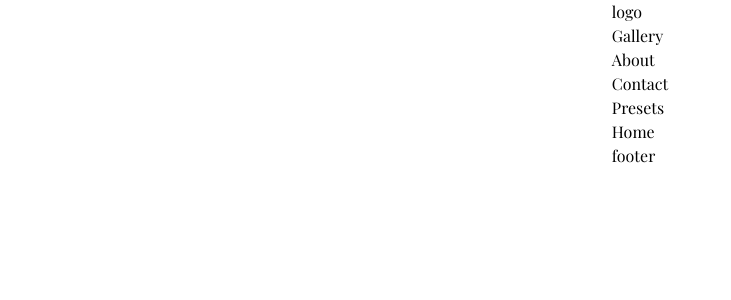
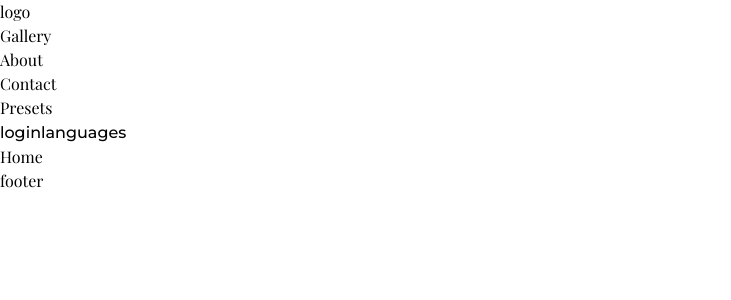
Before and after one commit to humblezxc/photographer-portfolio, a React (Vite) app: page / in a window 1280 px wide. Shown: the top 300 px of the page, without its empty margins (0-731 px from the left). Built offline with nearby package versions, Linux system fonts and the light colour scheme.

Commit message:
Updated HEADER styles

```diff
--- a/src/components/Header.tsx
+++ b/src/components/Header.tsx
@@ -1,14 +1,23 @@
-import {Link} from "react-router-dom"
-export default function Header (){
-    return(
-    <header>
-        <p><Link to="/">logo</Link></p>
-        <ul>
-            <li><Link to="/gallery">Gallery</Link></li>
-            <li><Link to="/about">About</Link></li>
-            <li><Link to="/contact">Contact</Link></li>
-            <li><Link to="/presets">Presets</Link></li>
-        </ul>
-    </header>
+import {NavLink} from "react-router-dom"
+
+export default function Header() {
+    return (
+        <header className="">
+            <section className="flex flex-row container w-full">
+                <div><NavLink to="/">logo</NavLink></div>
+                <nav>
+                    <ul className="flex">
+                        <li><NavLink to="/gallery">Gallery</NavLink></li>
+                        <li><NavLink to="/about">About</NavLink></li>
+                        <li><NavLink to="/contact">Contact</NavLink></li>
+                        <li><NavLink to="/presets">Presets</NavLink></li>
+                    </ul>
+                </nav>
+                <div>
+                    <button>login</button>
+                    <button>languages</button>
+                </div>
+            </section>
+        </header>
     );
 }
--- a/src/index.scss
+++ b/src/index.scss
@@ -8,12 +8,11 @@
 @import url('https://fonts.googleapis.com/css2?family=Inter:wght@400;500&family=Montserrat:wght@500&family=Playfair+Display&display=swap');
 
 body {
-  display: flex;
+  //display: flex;
   //place-items: center;
   min-width: 320px;
   min-height: 100vh;
   font-family: 'Playfair Display', serif;
-
 }
 
 body, ul, li, p, h1, h2, h3, h4, h5, h6, button {
```
